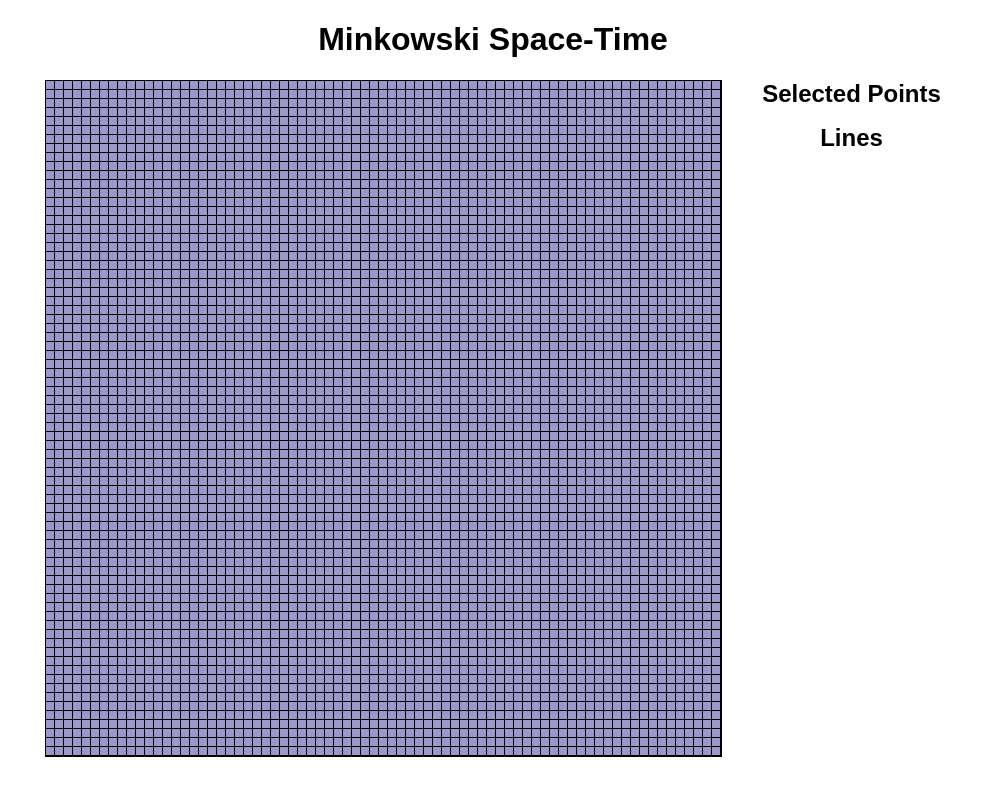
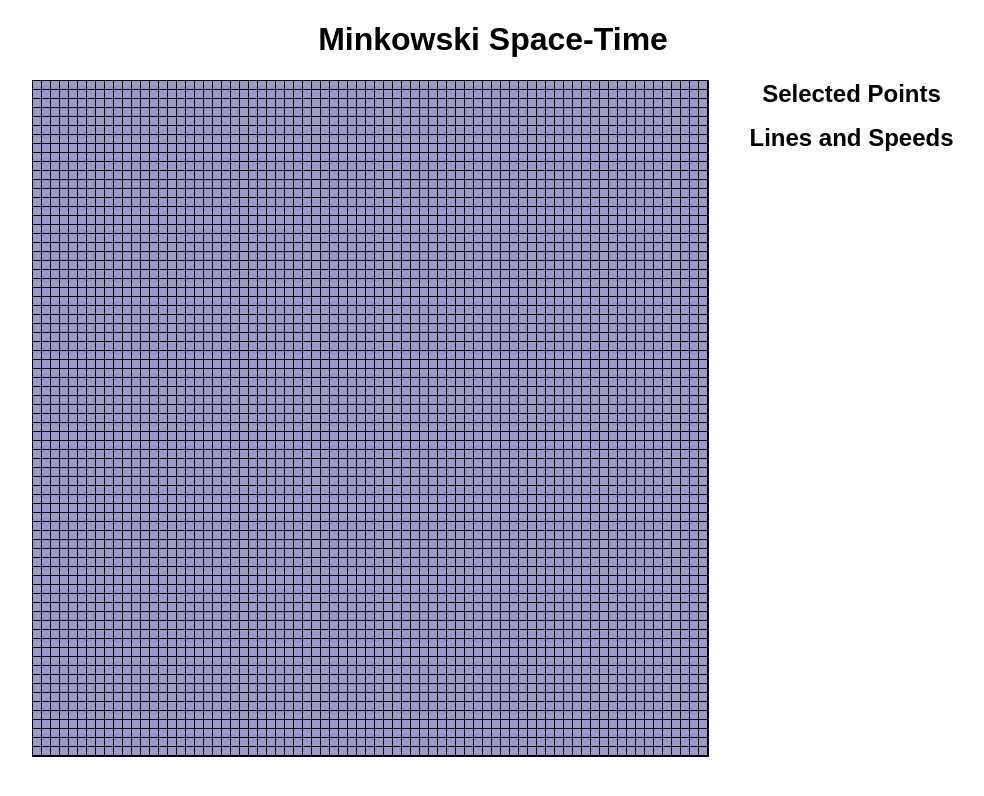
Before and after one commit to rrebeccaliu/phil-of-time, a React (Create React App) app: page / in a window 1280 px wide. Shown: the top 796 px of the page, without its empty margins (147-1131 px from the left). Built offline with nearby package versions, Linux system fonts and the light colour scheme.

Commit message:
delete points and calcualte speed

```diff
--- a/package.json
+++ b/package.json
@@ -6,7 +6,9 @@
     "@testing-library/jest-dom": "^5.17.0",
     "@testing-library/react": "^13.4.0",
     "@testing-library/user-event": "^13.5.0",
+    "chalk": "^5.3.0",
     "react": "^18.3.1",
+    "react-dev-utils": "^12.0.1",
     "react-dom": "^18.3.1",
     "react-scripts": "5.0.1",
     "web-vitals": "^2.1.4"
@@ -34,5 +36,8 @@
       "last 1 firefox version",
       "last 1 safari version"
     ]
+  },
+  "devDependencies": {
+    "@babel/plugin-proposal-private-property-in-object": "^7.21.11"
   }
 }
--- a/src/components/grid.js
+++ b/src/components/grid.js
@@ -3,10 +3,11 @@ import './grid.css';
 
 const Grid = ({ grid }) => {
   const [selectedCells, setSelectedCells] = useState([[]]);
+  const [pointCount, setPointCount] = useState(0); // State variable to keep track of total points
 
   const handleClick = (e, rowIndex, cellIndex) => {
     const isShiftPressed = e.shiftKey;
-    const newPoint = { x: cellIndex, y: rowIndex };
+    const newPoint = { x: cellIndex, y: rowIndex, label: pointCount + 1 };
 
     setSelectedCells(prevSelectedCells => {
       const newSelectedCells = [...prevSelectedCells];
@@ -20,6 +21,22 @@ const Grid = ({ grid }) => {
       }
       return newSelectedCells;
     });
+
+    // Increment the point count
+    setPointCount(prevCount => prevCount + 1);
+  };
+
+  const handleDelete = (labelToDelete) => {
+    setSelectedCells(prevSelectedCells => {
+      let newSelectedCells = prevSelectedCells.map(list => list.filter(point => point.label !== labelToDelete)).filter(list => list.length > 0);
+
+      // Ensure at least one empty list is present to allow new points to be added
+      if (newSelectedCells.length === 0) {
+        newSelectedCells = [[]];
+      }
+
+      return newSelectedCells;
+    });
   };
 
   const renderLines = () => {
@@ -30,9 +47,12 @@ const Grid = ({ grid }) => {
         const y1 = prevCell.y * 9 + 4.5;
         const x2 = cell.x * 9 + 4.5;
         const y2 = cell.y * 9 + 4.5;
+        const deltaY = cell.y - prevCell.y;
+        const deltaX = cell.x - prevCell.x;
+        const speed = (deltaX / deltaY).toFixed(2);
         return (
+          <g key={`${listIndex}-${index}`}>
             <line
-            key={`${listIndex}-${index}`}
               x1={x1}
               y1={y1}
               x2={x2}
@@ -40,11 +60,25 @@ const Grid = ({ grid }) => {
               stroke="red"
               strokeWidth="2"
             />
+          </g>
         );
       })
     );
   };
-  console.log(selectedCells);
+
+  const renderPoints = () => {
+    return selectedCells.flatMap((list, listIndex) =>
+      list.map((cell, index) => {
+        const x = cell.x * 9 + 4.5;
+        const y = cell.y * 9 + 4.5;
+        return (
+          <text key={`${listIndex}-${index}`} x={x + 5} y={y - 5} fill="black">
+            {cell.label}
+          </text>
+        );
+      })
+    );
+  };
 
   const renderLightCone = () => {
     const lastList = selectedCells[selectedCells.length - 1];
@@ -105,26 +139,36 @@ const Grid = ({ grid }) => {
           <svg className="overlay-svg" style={{ width: grid.cells * 9, height: grid.rows * 9 }}>
             {renderLightCone()}
             {renderLines()}
+            {renderPoints()}
           </svg>
         </div>
         <div className="info-container">
           <div className="points-container">
             <h2>Selected Points</h2>
             <ul>
-              {selectedCells.flat().map((cell, index) => (
-                <li key={index}>Point {index + 1}: ({cell.x}, {cell.y})</li>
+              {selectedCells.flat().map((cell, cellIndex) => (
+                <li key={cellIndex}>
+                  Point {cell.label}: ({cell.x}, {cell.y}){' '}
+                  <button onClick={() => handleDelete(cell.label)}>Delete</button>
+                </li>
               ))}
             </ul>
           </div>
           <div className="lines-container">
-            <h2>Lines</h2>
+            <h2>Lines and Speeds</h2>
             {selectedCells.map((list, listIndex) => (
               <ul key={listIndex}>
-                {list.slice(1).map((cell, index) => (
+                {list.slice(1).map((cell, index) => {
+                  const prevCell = list[index];
+                  const deltaY = cell.y - prevCell.y;
+                  const deltaX = cell.x - prevCell.x;
+                  const speed = (deltaX / deltaY).toFixed(2);
+                  return (
                     <li key={`${listIndex}-${index}`}>
-                    Line {index + 1}: ({list[index].x}, {list[index].y}) to ({cell.x}, {cell.y})
+                      Line {index + 1}: ({list[index].x}, {list[index].y}) to ({cell.x}, {cell.y}) - Speed: {speed} c
                     </li>
-                ))}
+                  );
+                })}
               </ul>
             ))}
           </div>
```
Also changed, not shown: 1 other file (tests, documents, lock files or other folders). Lines whose indentation alone changed are shown as unchanged.
